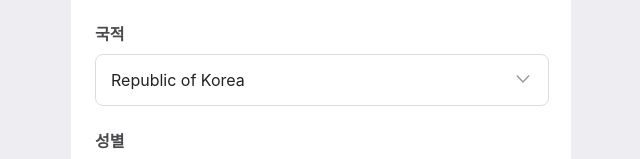
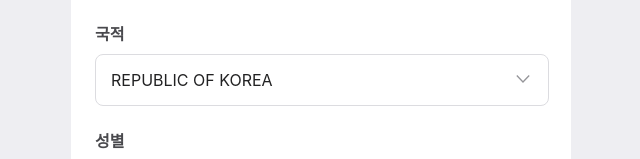
Before and after one commit to Wingle-SMWU/Wingle-Frontend, a Next.js app: page /auth/signup in a window 1280 px wide. Shown: the part 1078-1237 px from the top of the page, without its empty margins (319-959 px from the left). Built offline with nearby package versions, Linux system fonts and the light colour scheme.

Commit message:
#61 - fix: 한국 country는 소문자로 돼있어서 대문자로 통일
이번엔 드롭다운 컴포넌트의 기본값 상태를 수정함

```diff
--- a/src/components/authpage/signup/dropDown.tsx
+++ b/src/components/authpage/signup/dropDown.tsx
@@ -20,7 +20,7 @@ interface DropDownProps {
 
 export default function DropDown() {
   const [isActive, setIsActive] = useState(false);
-  const [nation, setNation] = useState("Republic of Korea");
+  const [nation, setNation] = useState("REPUBLIC OF KOREA");
   const setSignUpFormData = useSetRecoilState(signUpFormDataAtom);
 
   const onActiveToggle = useCallback(() => {
@@ -30,6 +30,8 @@ export default function DropDown() {
   const handleSelectItem: React.MouseEventHandler<HTMLLIElement> = useCallback(
     (e) => {
       const target = e.target as HTMLLIElement;
+      console.log(target);
+
       const selectedNation = target.innerText;
       setNation(selectedNation);
       setIsActive(false);
```
